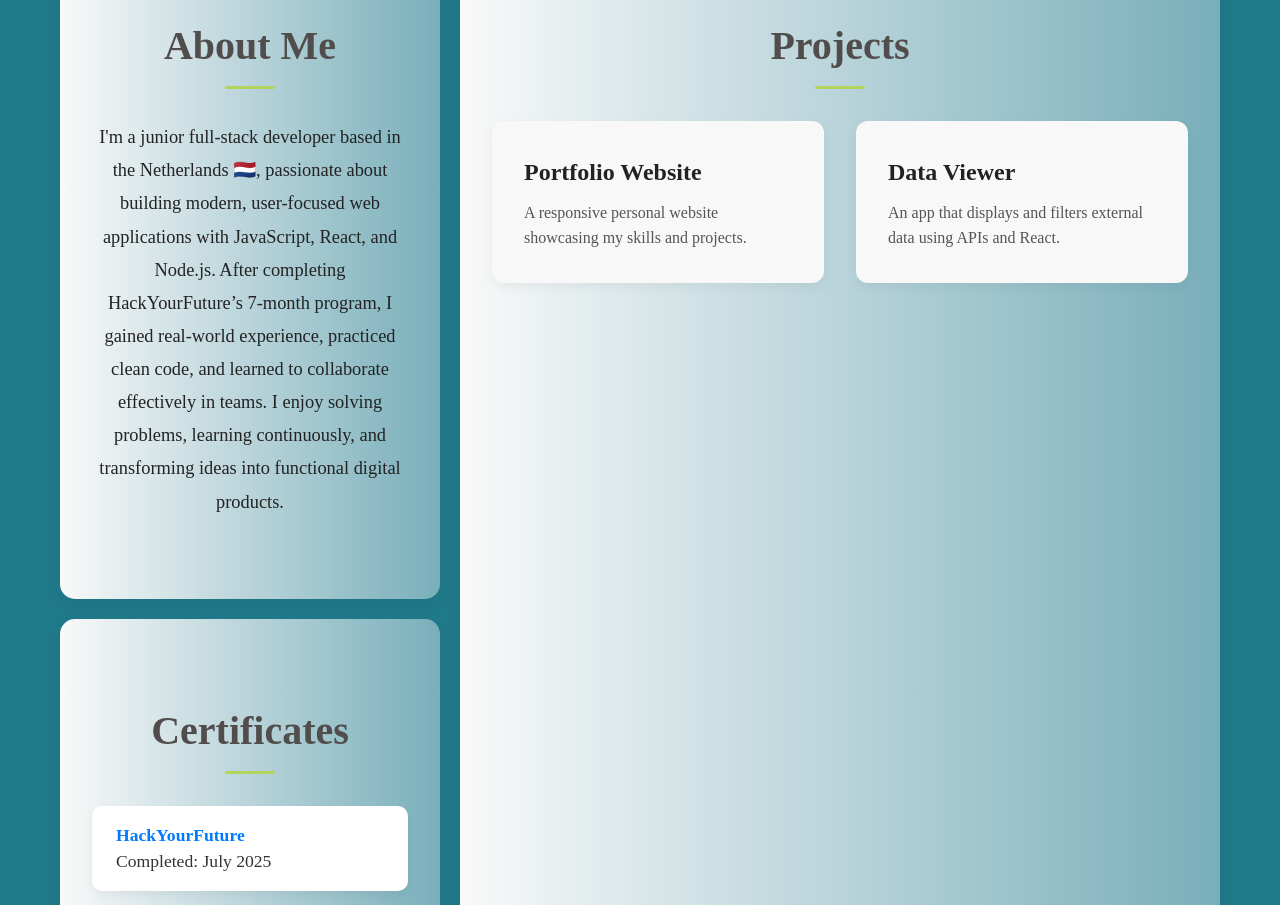
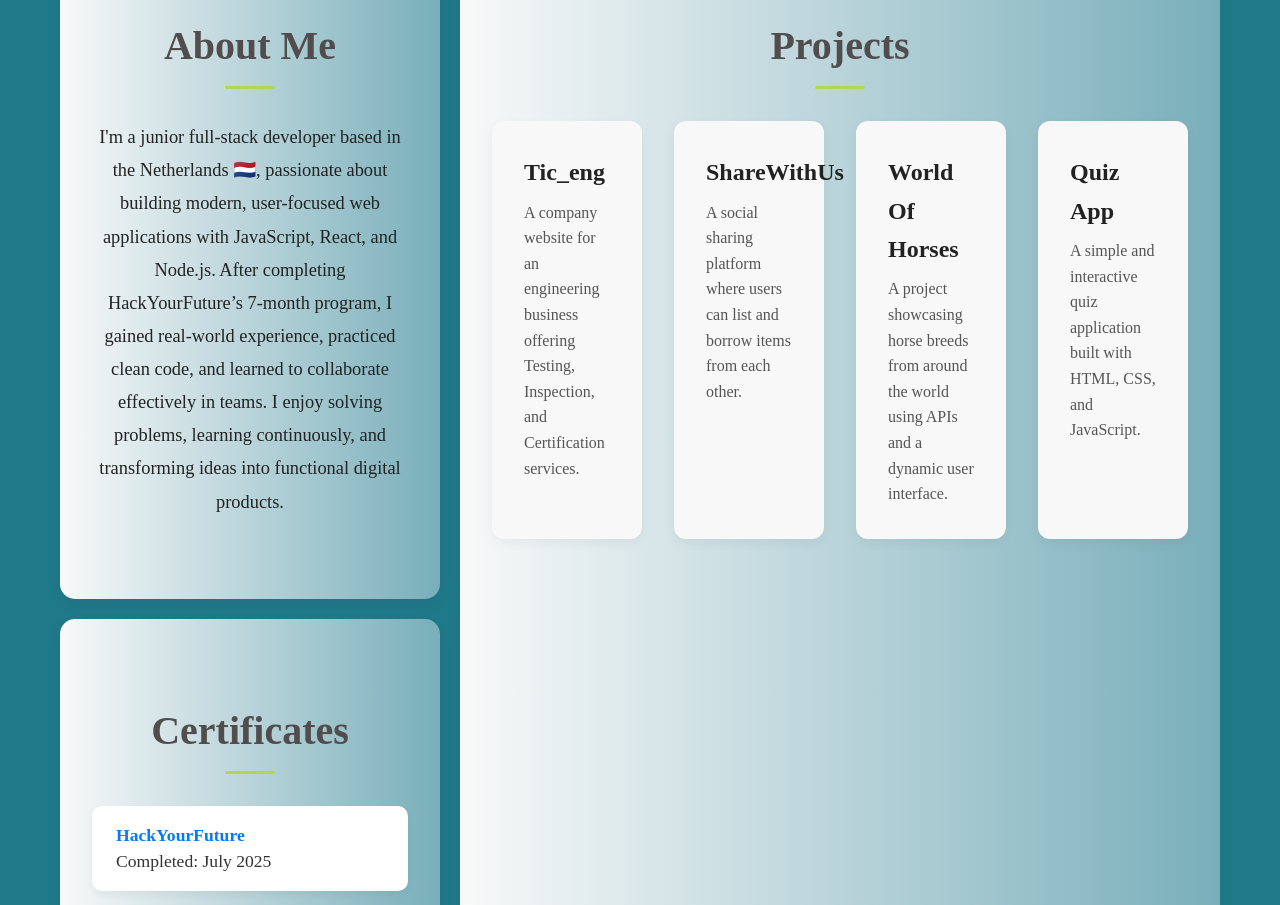
Before and after one commit to Hossein-Kelisa/Hossein-Kelisa-Portfolio, a React (Vite) app: page / in a window 1280 px wide. Shown: the part 1340-2245 px from the top of the page. Built offline with nearby package versions, Linux system fonts and the light colour scheme.

Commit message:
update it

```diff
--- a/src/components/Projects.jsx
+++ b/src/components/Projects.jsx
@@ -10,15 +10,27 @@ const Projects = () => (
     <Fades animationType="fadeUp">
       <div className="project-grid">
         <div className="project-card">
-          <h3>Portfolio Website</h3>
+          <h3>Tic_eng</h3>
           <p>
-            A responsive personal website showcasing my skills and projects.
+          A company website for an engineering business offering Testing, Inspection, and Certification services.
           </p>
         </div>
         <div className="project-card">
-          <h3>Data Viewer</h3>
+          <h3>ShareWithUs</h3>
           <p>
-            An app that displays and filters external data using APIs and React.
+          A social sharing platform where users can list and borrow items from each other.
+          </p>
+        </div>
+        <div className="project-card">
+          <h3>World Of Horses</h3>
+          <p>
+          A project showcasing horse breeds from around the world using APIs and a dynamic user interface.
+          </p>
+        </div>
+        <div className="project-card">
+          <h3>Quiz App</h3>
+          <p>
+          A simple and interactive quiz application built with HTML, CSS, and JavaScript.
           </p>
         </div>
       </div>
```
